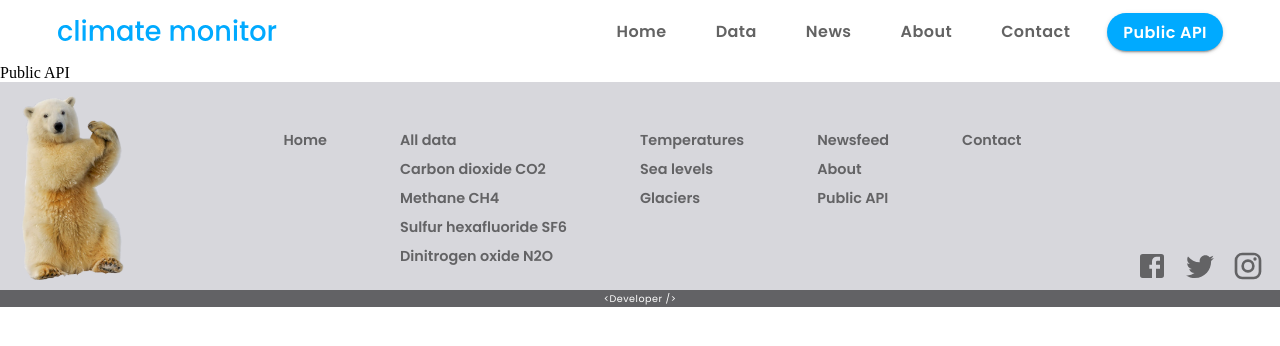
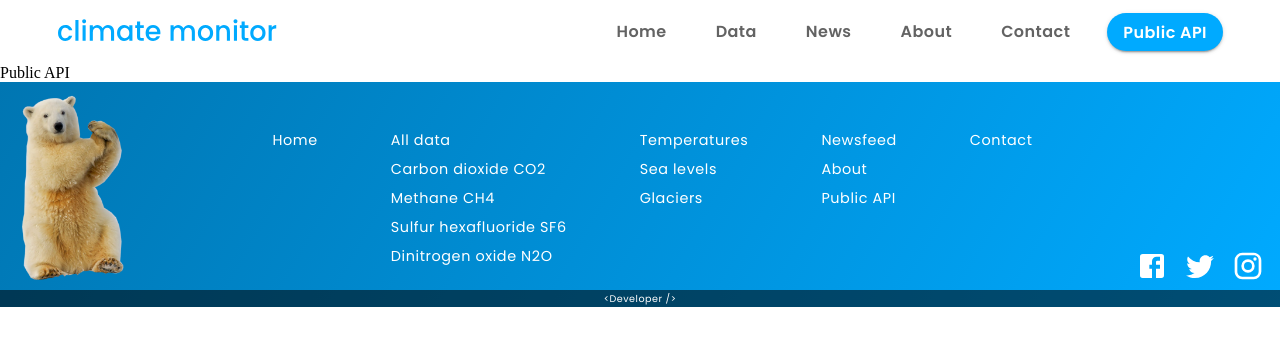
Before and after one commit to TomaszPietrzykowski/climate-monitor-client, a React (Create React App) app: page /public_api in a window 1280 px wide. Shown: the top 346 px of the page. Built offline with nearby package versions, Linux system fonts and the light colour scheme.

Commit message:
footer styles reworked

```diff
--- a/src/components/ui/Footer.js
+++ b/src/components/ui/Footer.js
@@ -11,7 +11,7 @@ import Instagram from "@material-ui/icons/Instagram";
 
 const useStyles = makeStyles((theme) => ({
   footer: {
-    backgroundColor: theme.palette.common.footer,
+    background: `linear-gradient(120deg, ${theme.palette.primary.dark}, ${theme.palette.primary.main})`,
     width: "100%",
     minHeight: "14rem",
     marginLeft: 0,
@@ -43,12 +43,15 @@ const useStyles = makeStyles((theme) => ({
     },
   },
   link: {
-    ...theme.typography.tab,
+    fontFamily: "Poppins, sans",
+    marginLeft: "25px",
     fontSize: "0.9rem",
-    color: theme.palette.text.secondary,
+    fontWeight: 400,
+    color: "white",
     textDecoration: "none",
+    letterSpacing: 0.6,
     "&:hover": {
-      color: theme.palette.text.primary,
+      opacity: 0.6,
     },
   },
   social: {
@@ -58,9 +61,9 @@ const useStyles = makeStyles((theme) => ({
   icon: {
     marginRight: "1rem",
     fontSize: "2rem",
-    color: theme.palette.text.secondary,
+    color: "white",
     "&:hover": {
-      color: theme.palette.text.primary,
+      opacity: 0.6,
     },
     [theme.breakpoints.down("sm")]: {
       fontSize: "1.6rem",
--- a/src/components/ui/Theme.js
+++ b/src/components/ui/Theme.js
@@ -24,7 +24,7 @@ export default createMuiTheme({
     tab: {
       fontFamily: "Poppins, sans",
       textTransform: "none",
-      fontWeight: "600",
+      fontWeight: 600,
       fontSize: "1rem",
       marginLeft: "25px",
     },
```
